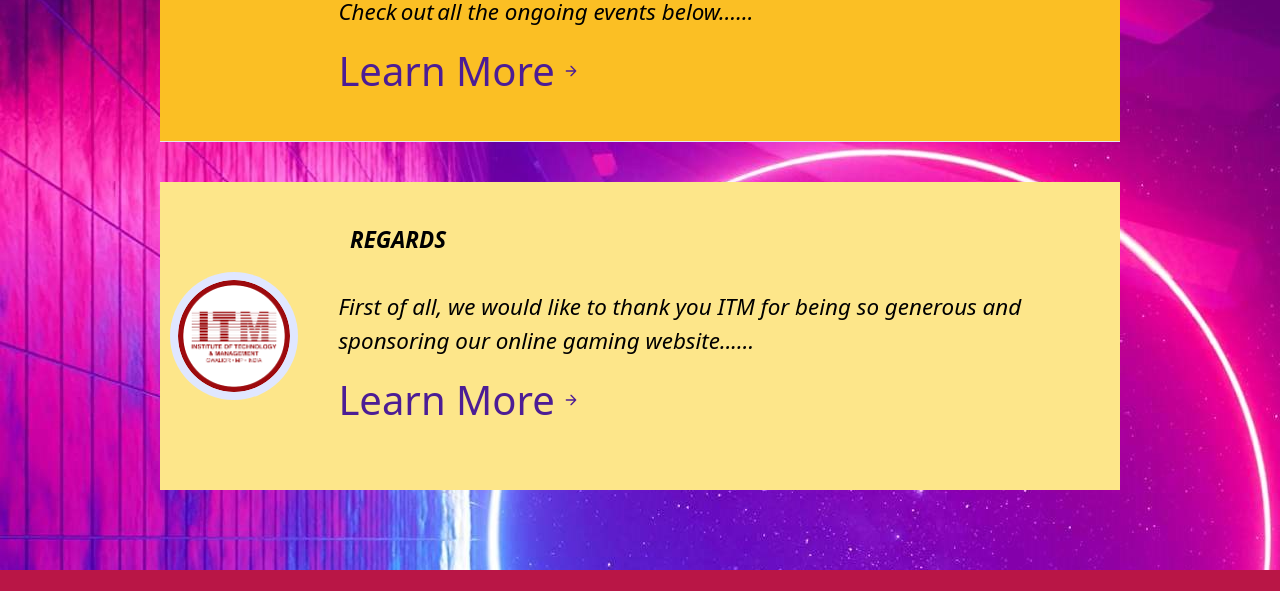
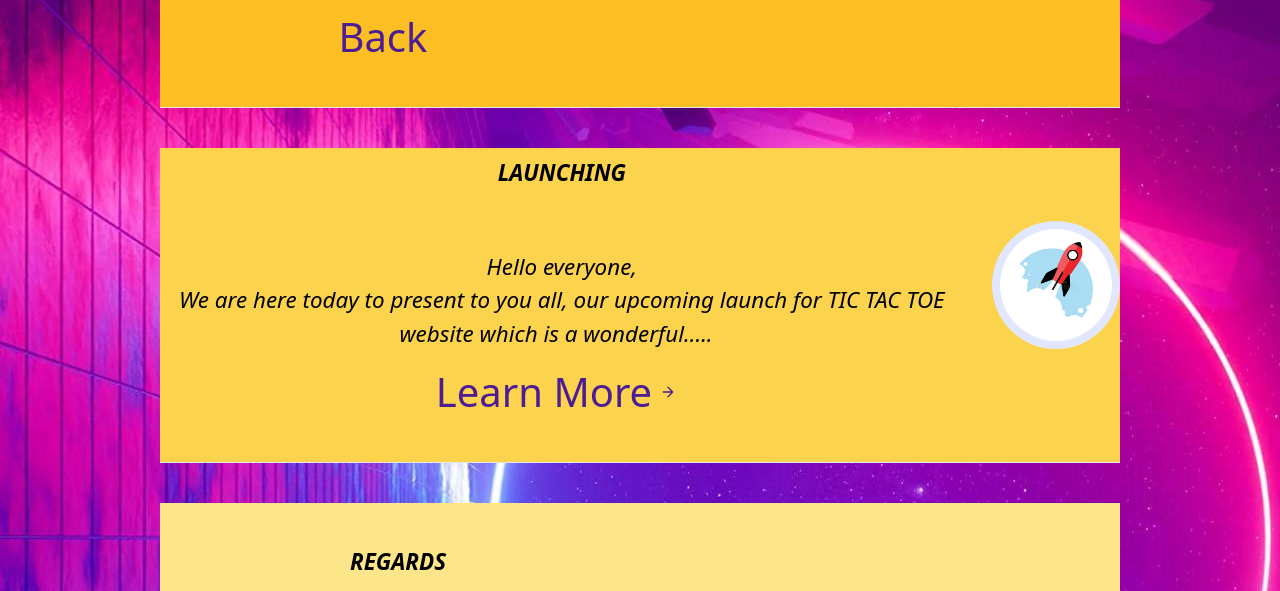
Before and after one commit to TeamKDH/Gamezone, a plain HTML site: page index.html in a window 1280 px wide. Shown: the part 739-1330 px from the top of the page. Drawn offline with nearby package versions, Linux system fonts and the light colour scheme; files whose address does not match are found by name; a web font is replaced by a local one.

Commit message:
Update index.html

```diff
--- a/index.html
+++ b/index.html
@@ -49,6 +49,14 @@
 The long wait is finally over! With the launch of <b>TIC TAC TOE: </b> , we’ve put together a whole list of events to get you started in the Gaming Era .  <br>
 Check out all the ongoing events below...... <br>
 </i></h2></p>
+        <a class="mt-3 text-purple-900 inline-flex items-center" href=index.html>Back
+        </a>
+      </div>
+    </div>
+    <div class="flex items-center lg:w-4/5 mx-auto bg-yellow-300 border-b pb-10 mb-10 border-gray-200 sm:flex-row flex-col">
+    <div class=" sm:text-center text-center mt-5 sm:mt-0">
+     <h1 class="text-gray-900 text-lg title-font font-big mb-2"><h2><i><strong>&nbsp; LAUNCHING</strong></i></h2></h1>
+    &nbsp; <p class="leading-relaxed text-base"><h2><i>&nbsp; Hello everyone,<br>&nbsp; We are here today to present to you all, our upcoming launch for TIC TAC TOE  website which is a wonderful.....  </i></h2></p>
         <a class="mt-3 text-purple-900 inline-flex items-center" href=index2.html>Learn More
           <svg fill="none" stroke="currentColor" stroke-linecap="round" stroke-linejoin="round" stroke-width="2" class="w-4 h-4 ml-2" viewBox="0 0 24 24">&nbsp;
             <path d="M5 12h14M12 5l7 7-7 7"></path>
```
